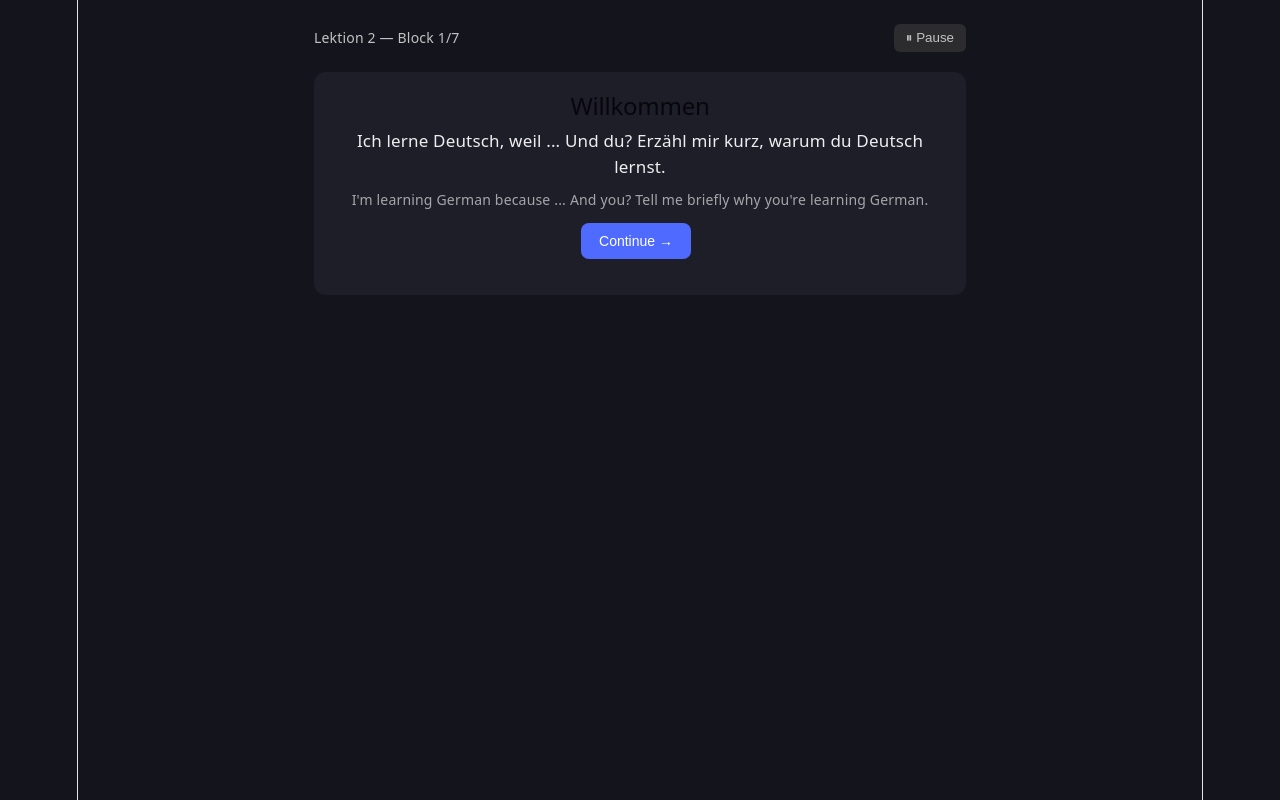
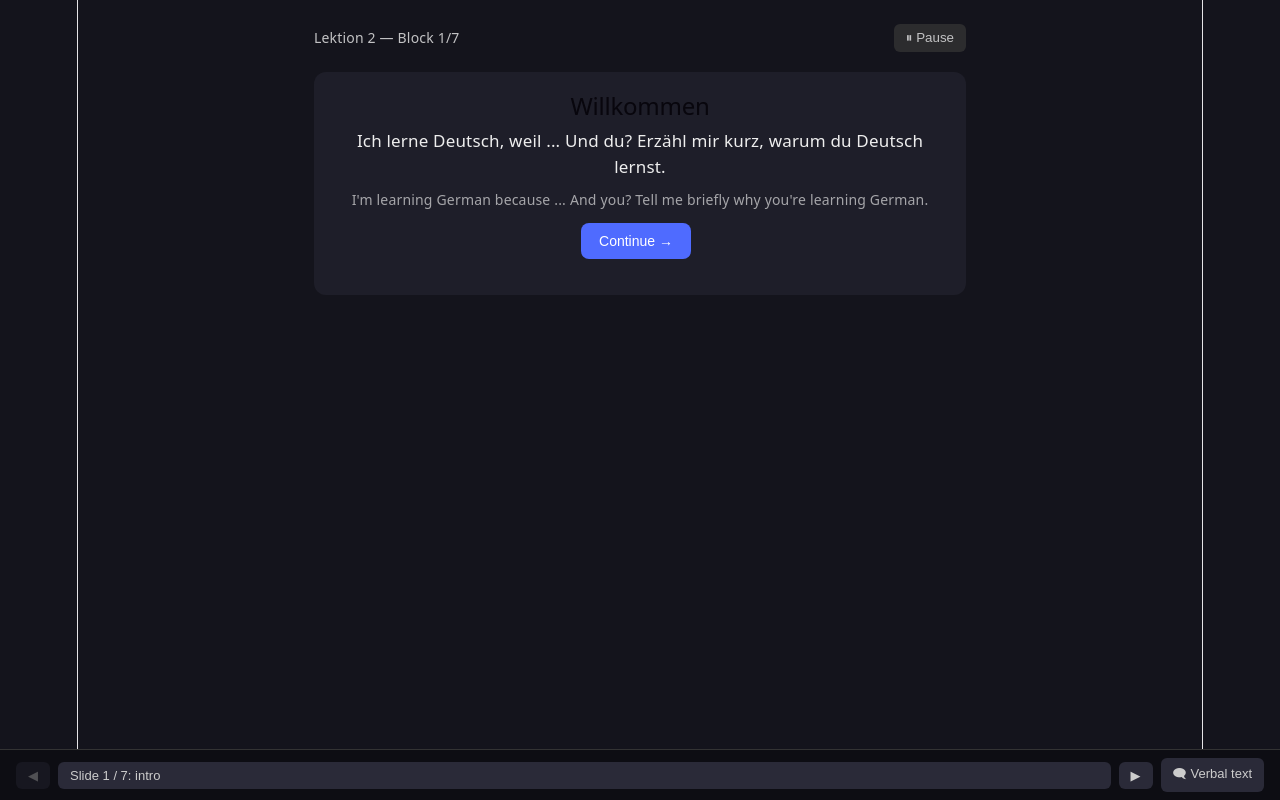
Before and after one commit to lingolearn-hue/language-trainer-dev, a React (Vite) app: page / in a window 1280 px wide. Built offline with nearby package versions, Linux system fonts and the light colour scheme.

Commit message:
v0.4: audit bar for slide jump + verbal-content overlay

```diff
--- a/src/App.css
+++ b/src/App.css
@@ -43,3 +43,49 @@ tr.active td { background: #2b3a6b; }
 .chunk .source { font-size: 13px; opacity: 0.65; }
 .chunk .listen { margin-left: auto; background: transparent; padding: 2px 6px; }
 .chunks.density-sparse .chunk { font-size: 20px; padding: 16px; }
+
+/* Audit bar — quick slide navigation + verbal-content overlay (QA tool) */
+.audit-bar {
+  position: fixed; bottom: 0; left: 0; right: 0;
+  display: flex; align-items: center; gap: 8px;
+  background: #0d0d13; border-top: 1px solid #333;
+  padding: 8px 16px; z-index: 50;
+}
+.audit-bar button {
+  background: #2a2a38; color: #ccc; border: none; padding: 6px 12px;
+  border-radius: 6px; cursor: pointer; font-size: 13px;
+}
+.audit-bar button:disabled { opacity: 0.35; cursor: default; }
+.audit-bar button.active { background: #4f6bff; color: white; }
+.audit-jump-label { flex: 1; text-align: left; }
+
+.audit-jump-list {
+  position: fixed; bottom: 46px; left: 0; right: 0; max-height: 40vh;
+  overflow-y: auto; background: #14141c; border-top: 1px solid #333;
+  padding: 8px; z-index: 49; display: flex; flex-direction: column; gap: 4px;
+}
+.audit-jump-list button {
+  text-align: left; background: transparent; color: #ccc; border: none;
+  padding: 6px 10px; border-radius: 6px; cursor: pointer; font-size: 13px;
+}
+.audit-jump-list button.active { background: #2b3a6b; color: white; }
+.audit-jump-list button:hover { background: #1e1e29; }
+
+.audit-overlay {
+  position: fixed; inset: 0; background: rgba(0,0,0,0.6);
+  display: flex; align-items: center; justify-content: center; z-index: 60;
+}
+.audit-overlay-panel {
+  background: #1e1e29; border-radius: 12px; padding: 20px;
+  max-width: 600px; width: 90%; max-height: 70vh; overflow-y: auto;
+}
+.audit-overlay-panel h3 { margin-top: 0; font-size: 15px; opacity: 0.85; }
+.audit-overlay-panel ul { list-style: none; padding: 0; margin: 0; }
+.audit-overlay-panel li {
+  display: flex; gap: 10px; padding: 6px 0; border-bottom: 1px solid #2a2a38;
+}
+.audit-overlay-panel .label { opacity: 0.5; font-size: 12px; min-width: 70px; }
+.audit-overlay-panel .text { font-size: 15px; }
+
+/* leave room at bottom so audit bar doesn't cover block content */
+.session { padding-bottom: 70px; }
--- /dev/null
+++ b/src/components/AuditBar.tsx
@@ -0,0 +1,87 @@
+import { useState } from "react";
+import { useSession } from "../context/SessionContext";
+import { getSpokenLines } from "../engine/spokenLines";
+
+// Not part of the real session UX — a review/QA tool for scrubbing through
+// every slide of a lesson quickly, and inspecting exactly what text a
+// trainer would speak on the current slide without playing audio.
+export function AuditBar() {
+  const { state, dispatch } = useSession();
+  const { lesson, blockIndex, lang } = state;
+  const [showOverlay, setShowOverlay] = useState(false);
+  const [showJumpList, setShowJumpList] = useState(false);
+
+  const currentBlock = lesson.blocks[blockIndex];
+  const spoken = currentBlock ? getSpokenLines(currentBlock, lang.targetLang) : [];
+
+  return (
+    <>
+      <div className="audit-bar">
+        <button
+          onClick={() => dispatch({ type: "GOTO_BLOCK", index: blockIndex - 1 })}
+          disabled={blockIndex === 0}
+          title="Previous slide"
+        >
+          ◀
+        </button>
+
+        <button className="audit-jump-label" onClick={() => setShowJumpList((s) => !s)}>
+          Slide {blockIndex + 1} / {lesson.blocks.length}: {currentBlock?.type}
+        </button>
+
+        <button
+          onClick={() => dispatch({ type: "GOTO_BLOCK", index: blockIndex + 1 })}
+          disabled={blockIndex === lesson.blocks.length - 1}
+          title="Next slide"
+        >
+          ▶
+        </button>
+
+        <button
+          className={showOverlay ? "active" : ""}
+          onClick={() => setShowOverlay((s) => !s)}
+          title="Show verbal explanation for this slide"
+        >
+          🗨 Verbal text
+        </button>
+      </div>
+
+      {showJumpList && (
+        <div className="audit-jump-list">
+          {lesson.blocks.map((b, i) => (
+            <button
+              key={b.id}
+              className={i === blockIndex ? "active" : ""}
+              onClick={() => {
+                dispatch({ type: "GOTO_BLOCK", index: i });
+                setShowJumpList(false);
+              }}
+            >
+              {i + 1}. {b.title?.[lang.targetLang] ?? b.title?.en ?? b.id} ({b.type})
+            </button>
+          ))}
+        </div>
+      )}
+
+      {showOverlay && (
+        <div className="audit-overlay" onClick={() => setShowOverlay(false)}>
+          <div className="audit-overlay-panel" onClick={(e) => e.stopPropagation()}>
+            <h3>
+              Verbal content — slide {blockIndex + 1} ({currentBlock?.type})
+            </h3>
+            {spoken.length === 0 && <p>No spoken text on this slide.</p>}
+            <ul>
+              {spoken.map((line) => (
+                <li key={line.label}>
+                  <span className="label">{line.label}</span>
+                  <span className="text">{line.text}</span>
+                </li>
+              ))}
+            </ul>
+            <button onClick={() => setShowOverlay(false)}>Close</button>
+          </div>
+        </div>
+      )}
+    </>
+  );
+}
--- a/src/components/Session.tsx
+++ b/src/components/Session.tsx
@@ -3,6 +3,7 @@ import { VocabDrillBlock } from "./VocabDrillBlock";
 import { ReadalongBlock } from "./ReadalongBlock";
 import { IntroBlock } from "./IntroBlock";
 import { GrammarBlock } from "./GrammarBlock";
+import { AuditBar } from "./AuditBar";
 import { cancelSpeech } from "../engine/speech";
 
 export function Session() {
@@ -13,6 +14,7 @@ export function Session() {
     return (
       <div className="session complete">
         <h2>Lesson complete 🎉</h2>
+        <AuditBar />
       </div>
     );
   }
@@ -33,6 +35,7 @@ export function Session() {
         >
           ▶ Resume
         </button>
+        <AuditBar />
       </div>
     );
   }
@@ -74,6 +77,8 @@ export function Session() {
           onComplete={handleComplete}
         />
       )}
+
+      <AuditBar />
     </div>
   );
 }
--- a/src/context/SessionContext.tsx
+++ b/src/context/SessionContext.tsx
@@ -12,6 +12,7 @@ interface SessionState {
 type Action =
   | { type: "NEXT_BLOCK" }
   | { type: "PREV_BLOCK" }
+  | { type: "GOTO_BLOCK"; index: number }
   | { type: "PAUSE" }
   | { type: "RESUME" }
   | { type: "RESTORE"; blockIndex: number };
@@ -54,6 +55,19 @@ function reducer(state: SessionState, action: Action): SessionState {
     }
     case "PREV_BLOCK": {
       const next = { ...state, blockIndex: Math.max(0, state.blockIndex - 1) };
+      saveCheckpoint(next);
+      return next;
+    }
+    case "GOTO_BLOCK": {
+      const clamped = Math.max(
+        0,
+        Math.min(action.index, state.lesson.blocks.length - 1)
+      );
+      const next: SessionState = {
+        ...state,
+        blockIndex: clamped,
+        status: "running",
+      };
       saveCheckpoint(next);
       return next;
     }
--- /dev/null
+++ b/src/engine/spokenLines.ts
@@ -0,0 +1,53 @@
+import type {
+  Block,
+  LangCode,
+  VocabDrillContent,
+  ReadalongContent,
+  GrammarContent,
+  IntroContent,
+} from "../types";
+
+export interface SpokenLine {
+  label: string; // e.g. "v01", "line 3", "explanation"
+  text: string;
+}
+
+// Pulls out every piece of text a trainer would speak (or that's shown as
+// the "target" language) for a given block, regardless of type. Used by the
+// audit overlay so reviewers can read the full verbal content of a slide
+// without triggering TTS playback.
+export function getSpokenLines(block: Block, targetLang: LangCode): SpokenLine[] {
+  switch (block.type) {
+    case "vocabDrill": {
+      const content = block.content as VocabDrillContent;
+      return content.items
+        .map((item) => ({ label: item.id, text: item.translations[targetLang] ?? "" }))
+        .filter((l) => l.text);
+    }
+    case "readalong": {
+      const content = block.content as ReadalongContent;
+      return content.lines
+        .map((line) => ({ label: line.id, text: line.translations[targetLang] ?? "" }))
+        .filter((l) => l.text);
+    }
+    case "grammar": {
+      const content = block.content as GrammarContent;
+      const lines: SpokenLine[] = [];
+      if (content.explanation[targetLang]) {
+        lines.push({ label: "explanation", text: content.explanation[targetLang]! });
+      }
+      content.chunks.forEach((chunk) => {
+        const text = chunk.translations[targetLang];
+        if (text) lines.push({ label: chunk.id, text });
+      });
+      return lines;
+    }
+    case "intro": {
+      const content = block.content as IntroContent;
+      const text = content.text[targetLang];
+      return text ? [{ label: "intro", text }] : [];
+    }
+    default:
+      return [];
+  }
+}
```
Also changed, not shown: 1 other file (tests, documents, lock files or other folders).
